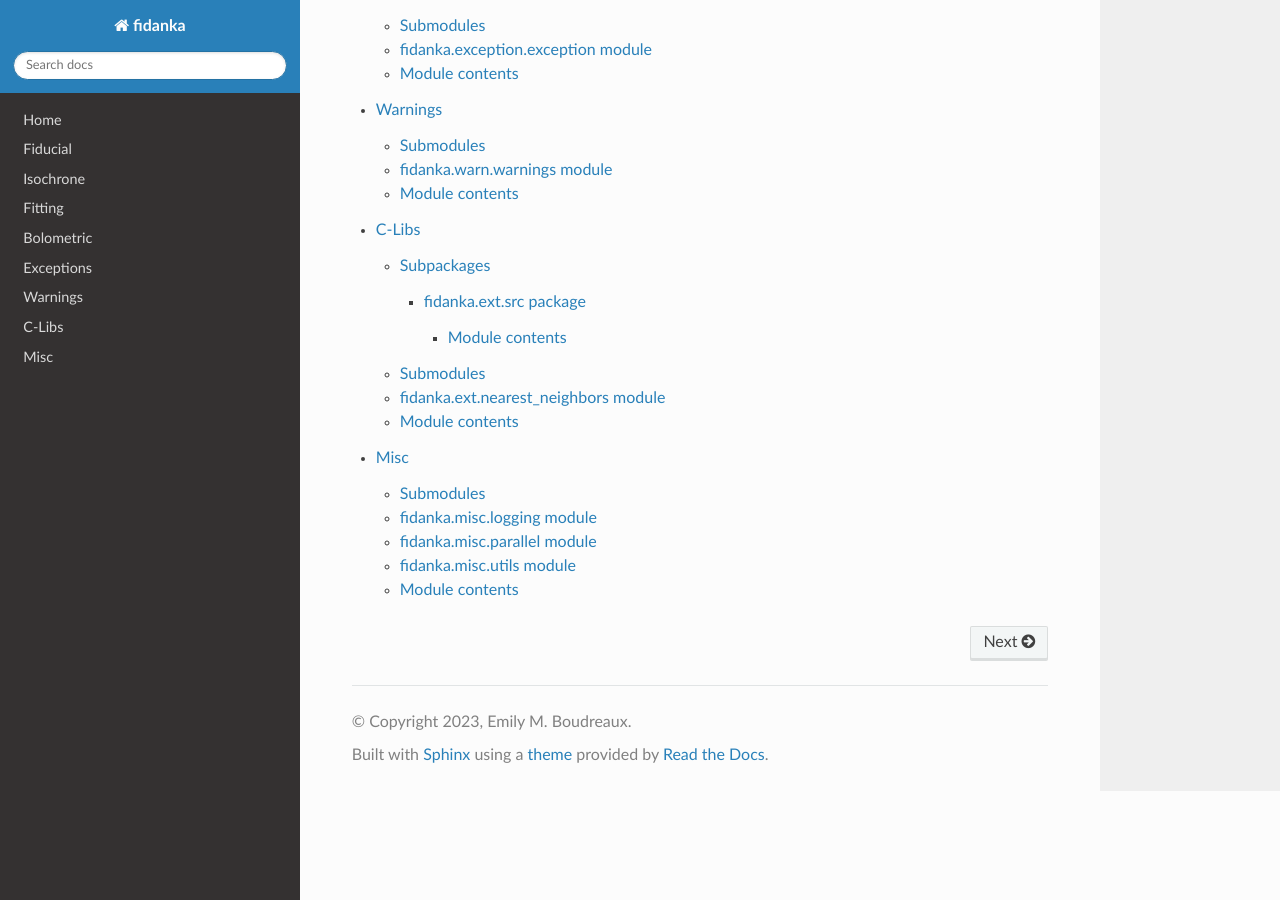
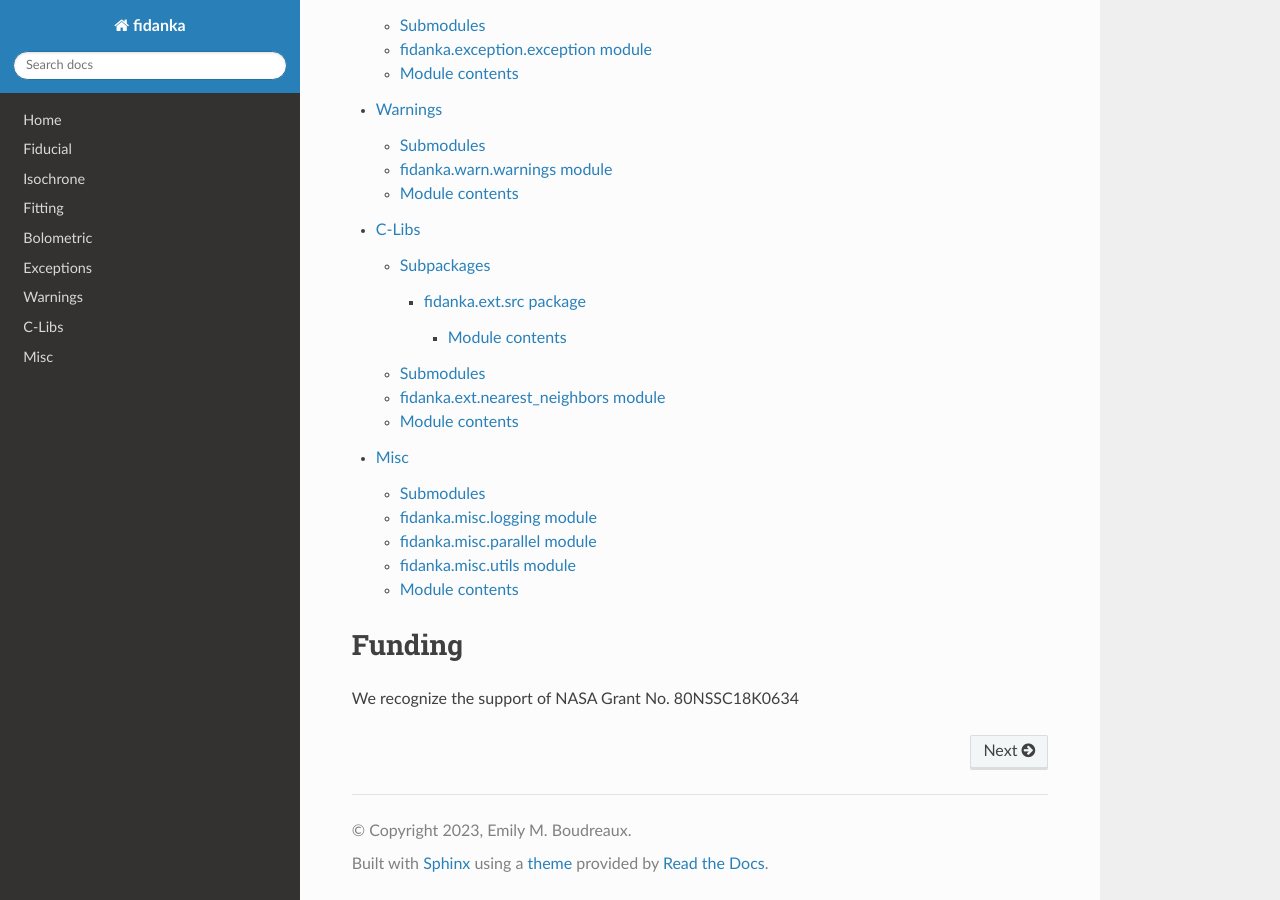
Before and after one commit to tboudreaux/fidanka, a Sphinx documentation site: the page built from docs_src/source/index.rst, in a window 1280 px wide and 900 px high, scrolled down 2922 px. Built offline with Sphinx 7.4.7 and the Read the Docs theme 2.0.0, drawn with Linux system fonts in a browser that asks for light colours; pages that are not in the unit, such as notebooks, are missing from menus.

Commit message:
docs: added NASA Grand No

```diff
--- a/docs_src/source/conf.py
+++ b/docs_src/source/conf.py
@@ -17,7 +17,7 @@ from recommonmark.parser import CommonMarkParser
 
 source_parsers = {".md": CommonMarkParser}
 
-source_suffix = ['.rst', '.md']
+source_suffix = [".rst", ".md"]
 
 fidanka = "../../src/fidanka"
 
@@ -26,12 +26,12 @@ sys.path.insert(0, os.path.abspath(fidanka))
 
 # -- Project information -----------------------------------------------------
 
-project = 'fidanka'
-copyright = '2023, Emily M. Boudreaux'
-author = 'Emily M. Boudreaux & Martin Ying'
+project = "fidanka"
+copyright = "2023, Emily M. Boudreaux"
+author = "Emily M. Boudreaux & Martin Ying"
 
 # The full version, including alpha/beta/rc tags
-release = '0.5'
+release = "0.6.0a1"
 
 
 # -- General configuration ---------------------------------------------------
@@ -40,15 +40,15 @@ release = '0.5'
 # extensions coming with Sphinx (named 'sphinx.ext.*') or your custom
 # ones.
 extensions = [
-    'sphinx.ext.autodoc',
-    'sphinx.ext.coverage',
-    'sphinx.ext.napoleon',
-    'sphinx.ext.githubpages',
-    'sphinx_rtd_theme'
-    ]
+    "sphinx.ext.autodoc",
+    "sphinx.ext.coverage",
+    "sphinx.ext.napoleon",
+    "sphinx.ext.githubpages",
+    "sphinx_rtd_theme",
+]
 
 # Add any paths that contain templates here, relative to this directory.
-templates_path = ['_templates']
+templates_path = ["_templates"]
 
 # List of patterns, relative to source directory, that match files and
 # directories to ignore when looking for source files.
@@ -60,10 +60,10 @@ exclude_patterns = []
 
 # The theme to use for HTML and HTML Help pages.  See the documentation for
 # a list of builtin themes.
-html_theme = 'sphinx_rtd_theme'
+html_theme = "sphinx_rtd_theme"
 
 html_theme_options = {
-        'navigation_depth':10,
-        }
+    "navigation_depth": 10,
+}
 
 html_static_path = []
--- a/docs_src/source/index.rst
+++ b/docs_src/source/index.rst
@@ -17,6 +17,10 @@ Welcome to fidanka's documentation!
    C-Libs <fidanka.ext>
    Misc <fidanka.misc>
 
+Funding
+=======
+We recognize the support of NASA Grant No. 80NSSC18K0634
+
 
 .. Indices and tables
 .. ==================
```
Also changed, not shown: README.md (+3 -0 lines).
